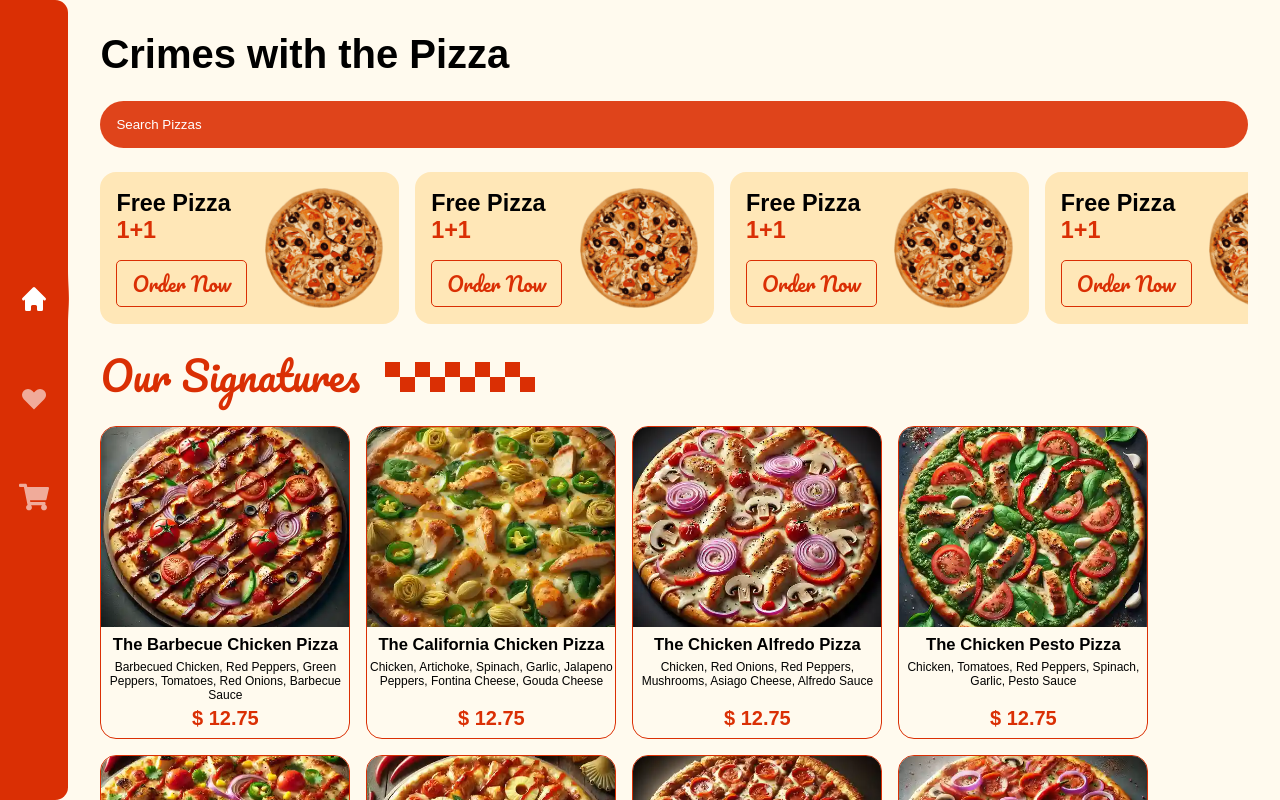
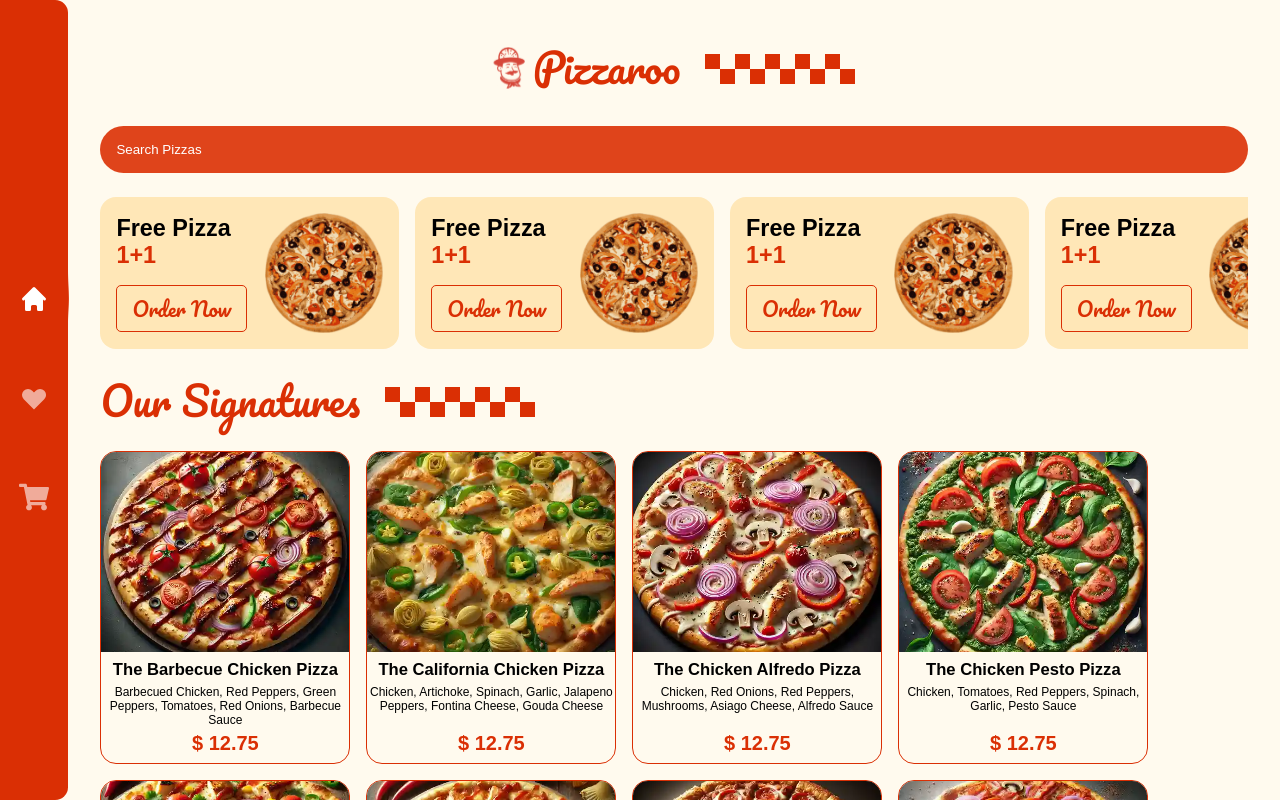
Before and after one commit to Zain-ul-din/pizza-app, a React (Vite) app: page / in a window 1280 px wide. Built offline with nearby package versions, Linux system fonts and the light colour scheme.

Commit message:
make it pizzaroo

```diff
--- a/index.html
+++ b/index.html
@@ -3,8 +3,14 @@
   <head>
     <meta charset="UTF-8" />
     <meta name="viewport" content="width=device-width, initial-scale=1.0" />
-    <title>Pizza App</title>
+    <title>Pizzaroo</title>
 
+    <link rel="icon" href="/public/favicon.ico" type="image/x-icon" />
+
+    <meta
+      name="description"
+      content="Pizzaroo is a sample app for demonstration purposes only, not intended for commercial use."
+    />
     <link href="/public/style.css" rel="stylesheet" />
   </head>
   <body>
--- a/src/screen/Details.jsx
+++ b/src/screen/Details.jsx
@@ -114,7 +114,7 @@ const Details = ({ id }) => {
                 style={{ display: "flex", gap: ".5rem", marginTop: "1rem" }}
               >
                 <button
-                  class="love-red-btn"
+                  className="love-red-btn"
                   style={{
                     display: "flex",
                     marginTop: "1rem",
--- a/src/screen/Home.jsx
+++ b/src/screen/Home.jsx
@@ -20,7 +20,17 @@ const Home = () => {
 
   return (
     <div>
-      <h1>Crimes with the Pizza</h1>
+      <h2>
+        <img
+          src="/public/logo_svg.svg"
+          alt="logo"
+          style={{
+            marginRight: "0.5rem",
+            transform: "TranslateY(5px)",
+          }}
+        />
+        Pizzaroo
+      </h2>
 
       <input
         placeholder="Search Pizzas"
```
Also changed, not shown: public/public/logo_svg.svg (added), 1 other file (tests, documents, lock files or other folders).
